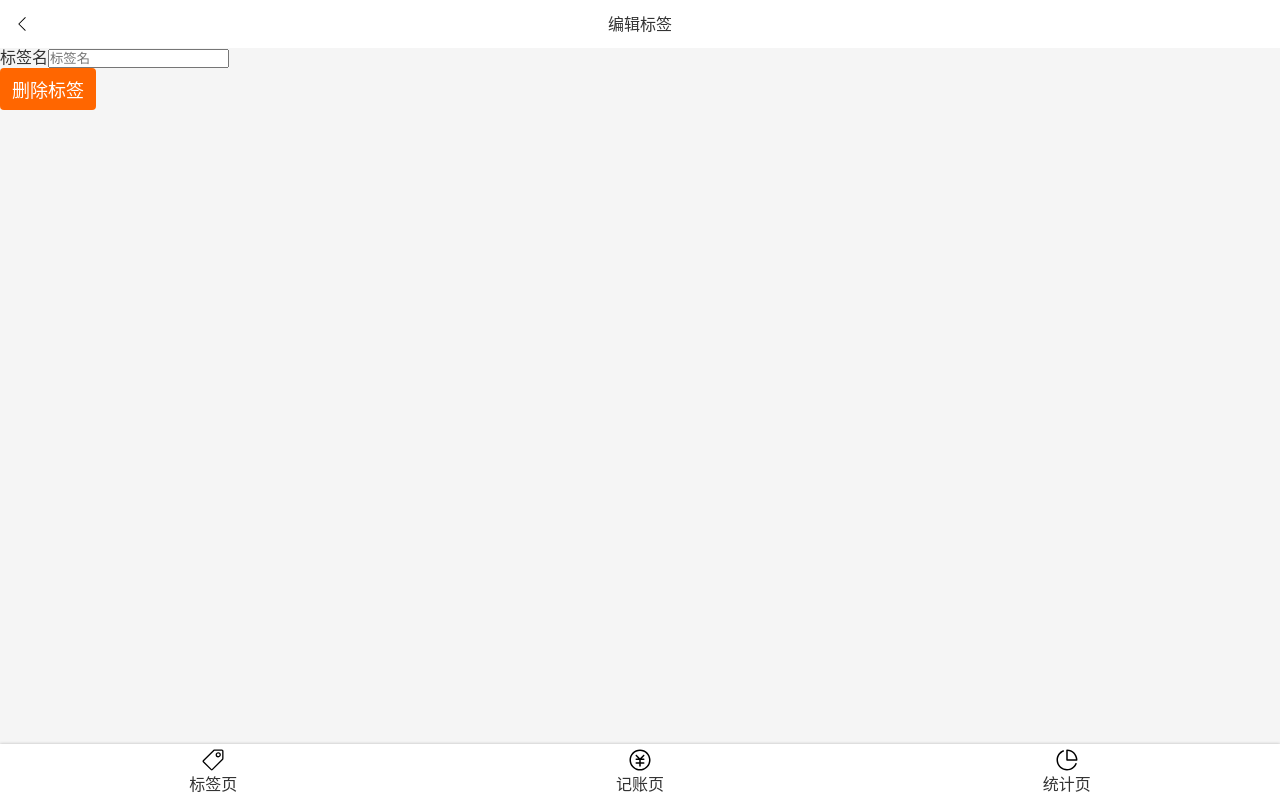
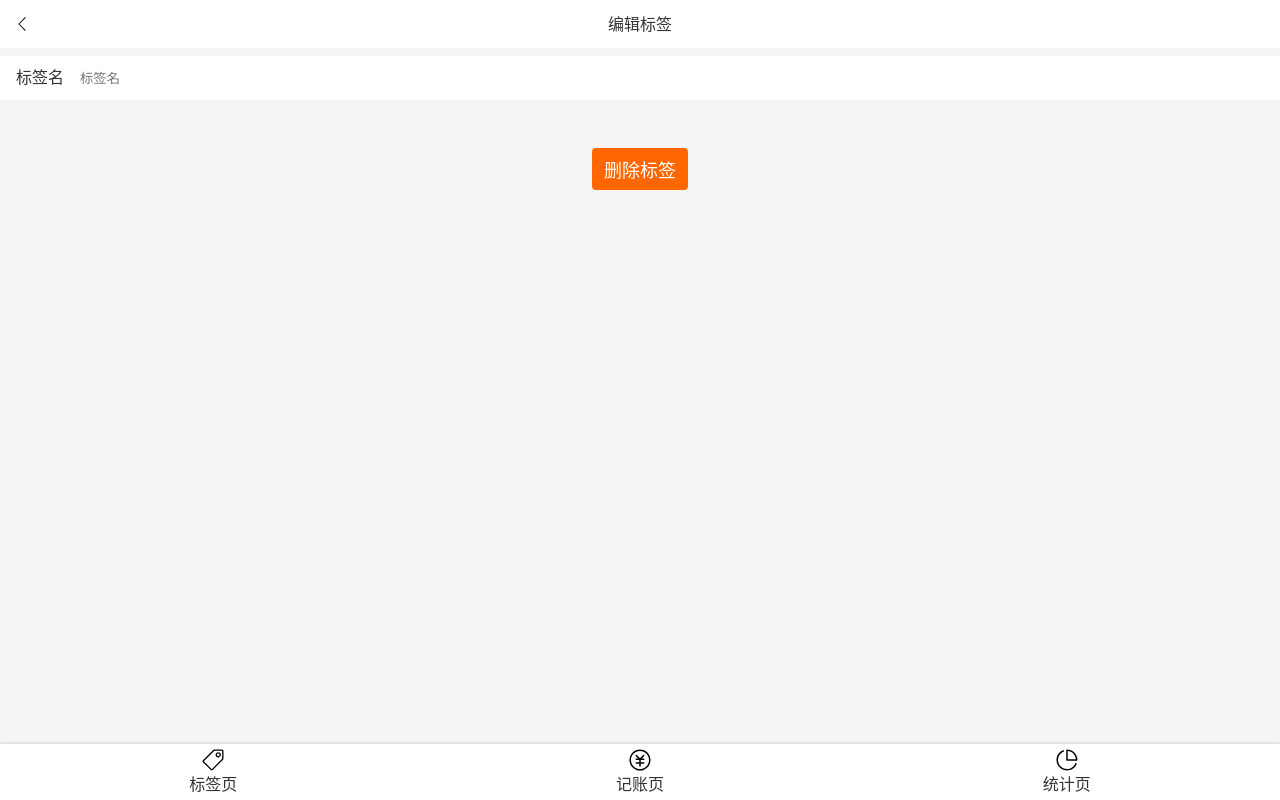
Before and after one commit to wusi519/money-react1, a React app: page /#/tags/1 in a window 1280 px wide. Built offline with nearby package versions, Linux system fonts and the light colour scheme.

Commit message:
Tag.tsx CSS

```diff
--- /dev/null
+++ b/src/components/Center.tsx
@@ -0,0 +1,9 @@
+import styled from 'styled-components';
+
+const Center = styled.div`
+  display:flex;
+  justify-content:center;
+  align-items:center;
+  flex-direction: column;
+`;
+export {Center}
--- /dev/null
+++ b/src/components/Gap.tsx
@@ -0,0 +1,6 @@
+import styled from 'styled-components';
+
+const Gap = styled.div`
+  height:16px;
+`;
+export {Gap}
--- a/src/components/Input.tsx
+++ b/src/components/Input.tsx
@@ -12,7 +12,7 @@ const Label = styled.label`
       >input{
       display:block;
       width:100%;
-      height:72px;
+      height:44px;
       background:none;
       border:none;
       }
--- a/src/views/Money/NoteSection.tsx
+++ b/src/views/Money/NoteSection.tsx
@@ -4,7 +4,7 @@ import {Input} from '../../components/Input';
 
 const Wrapper = styled.section`
     background: #f5f5f5;
-    padding:10px 16px;
+    padding:14px 16px;
     font-size:14px;
 `;
 
@@ -21,7 +21,9 @@ const NoteSection: React.FC<Props> = (props) => {
   };
   return (
     <Wrapper>
-      <Input label="备注" type="text" value={note} onChange={onChange}/>
+      <Input label="备注" type="text" value={note} onChange={onChange}
+      placeholder="请填写备注"
+      />
     </Wrapper>
   );
 };
--- a/src/views/Tag.tsx
+++ b/src/views/Tag.tsx
@@ -5,6 +5,9 @@ import Layout from '../components/Layout';
 import Icon from '../components/Icon';
 import {Button} from '../components/Button';
 import styled from 'styled-components';
+import {Input} from '../components/Input';
+import {Center} from '../components/Center';
+import {Gap} from '../components/Gap';
 
 type Params = {
   id: string
@@ -18,6 +21,11 @@ const Topbar = styled.header`
   padding:14px;
   background:white;
 `;
+const InputWrapper=styled.div`
+  background:white;
+  padding:0 16px;
+  margin-top:8px;
+`
 
 const Tag: React.FC = () => {
   const {findTag} = useTags();
@@ -30,15 +38,15 @@ const Tag: React.FC = () => {
         <span>编辑标签</span>
         <Icon name=""/>
       </Topbar>
-      <div>
-        <label>
-          <span>标签名</span>
-          <input type="text" placeholder="标签名"/>
-        </label>
-      </div>
-      <div>
+      <InputWrapper>
+        <Input label="标签名" type="text" placeholder="标签名"/>
+      </InputWrapper>
+      <Center>
+        <Gap/>
+        <Gap/>
+        <Gap/>
         <Button>删除标签</Button>
-      </div>
+      </Center>
     </Layout>
   );
 };
--- a/src/views/Tags.tsx
+++ b/src/views/Tags.tsx
@@ -5,6 +5,8 @@ import styled from 'styled-components';
 import Icon from '../components/Icon';
 import {Link} from 'react-router-dom';
 import {Button} from '../components/Button';
+import {Center} from '../components/Center';
+import {Gap} from '../components/Gap';
 
 const TagList = styled.ol`
   font-size:16px;
@@ -21,15 +23,8 @@ const TagList = styled.ol`
     }
   }
 `;
-const Center = styled.div`
-  display:flex;
-  justify-content:center;
-  align-items:center;
-  flex-direction: column;
-`;
-const Gap = styled.div`
-  height:16px;
-`;
+
+
 
 function Tags() {
   const {tags, setTags} = useTags();
```
